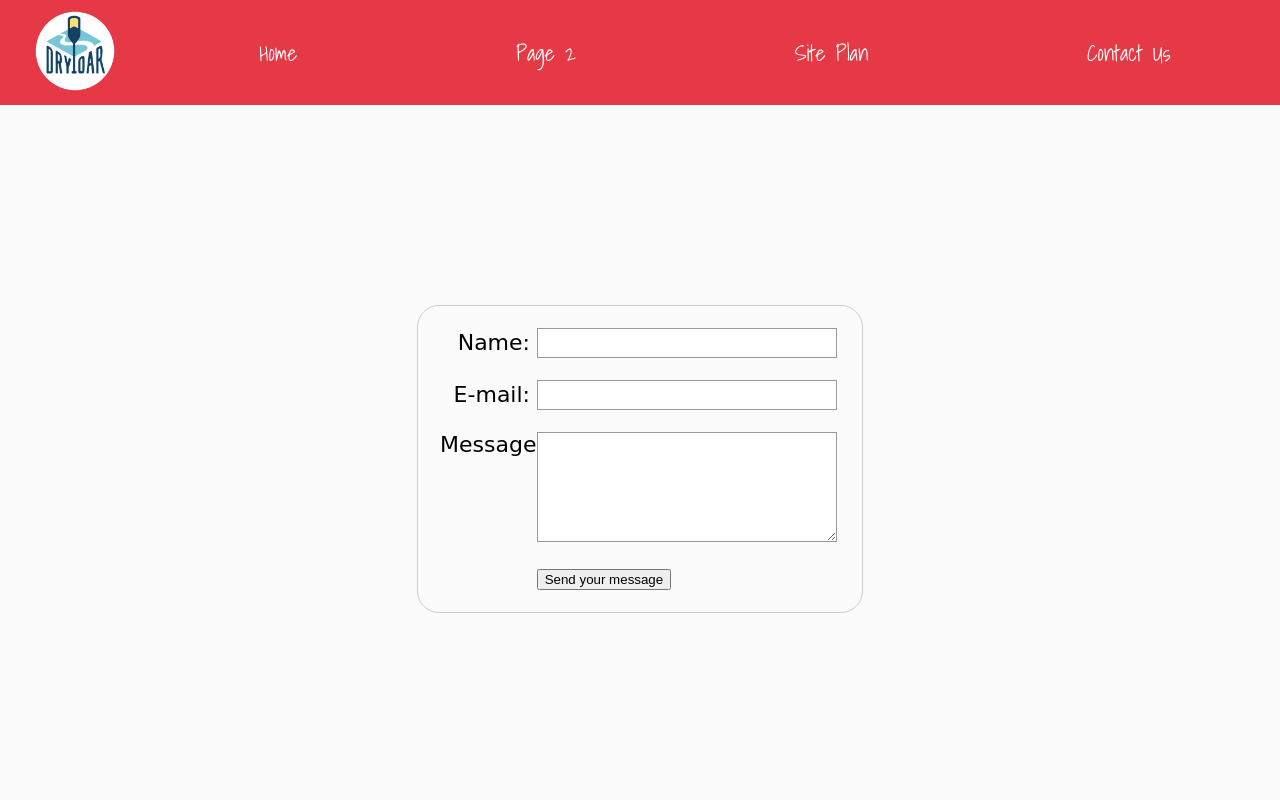
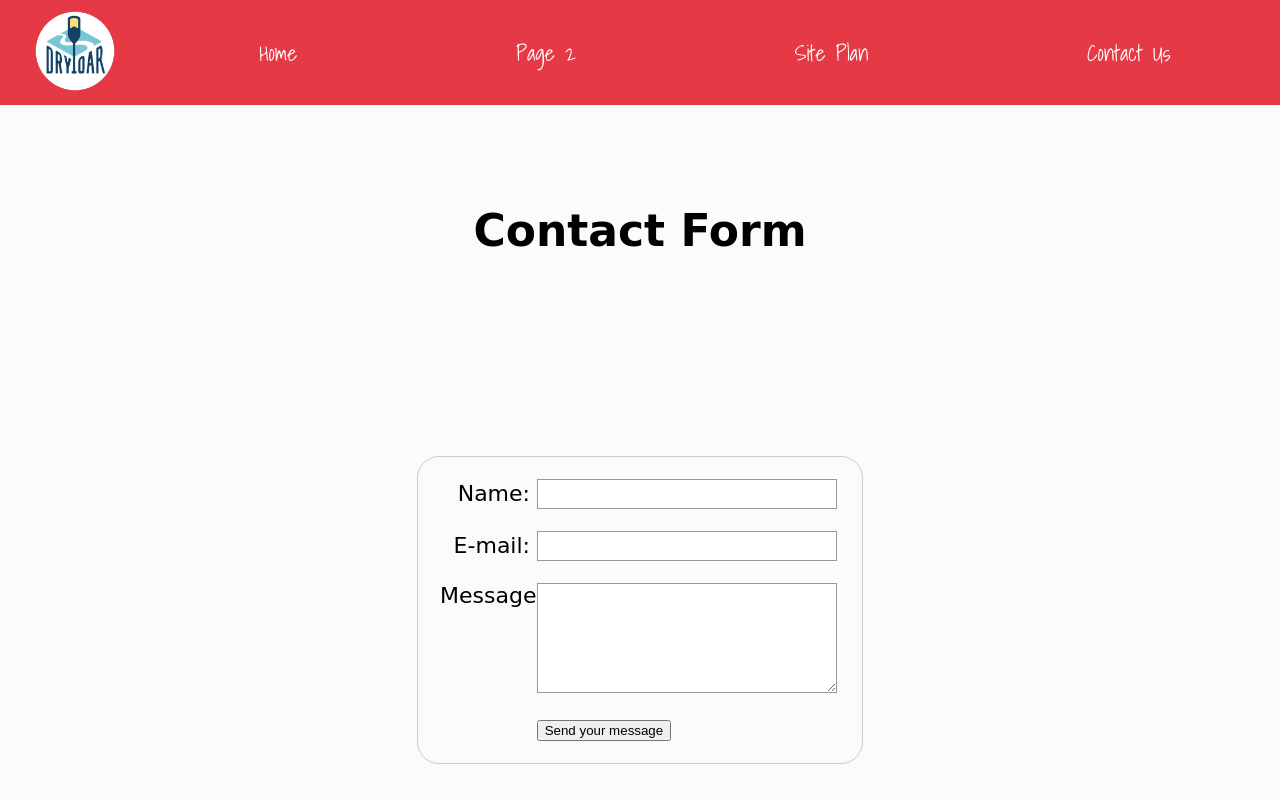
Before and after one commit to Auzfest/WebsiteDev, a plain HTML site: page wwr/contactus.html in a window 1280 px wide. Shown: the top 800 px of the page. Drawn offline with Linux system fonts and the light colour scheme.

Commit message:
added header to contact page

```diff
--- a/wwr/contactus.html
+++ b/wwr/contactus.html
@@ -20,6 +20,7 @@
         </nav>
     </header>
     <div id="feedback"></div>
+    <h1 class="contactHeader">Contact Form</h1>
     <form action="/my-handling-form-page" method="post">
         <ul>
           <li>
--- a/wwr/styles/style.css
+++ b/wwr/styles/style.css
@@ -320,6 +320,11 @@ Contact us
     margin-top: 3em;
 }
 
+.contactHeader {
+    margin: 100px;
+    text-align: center;
+}
+
 form {
     /* Center the form on the page */
     margin: 0 auto;
```
